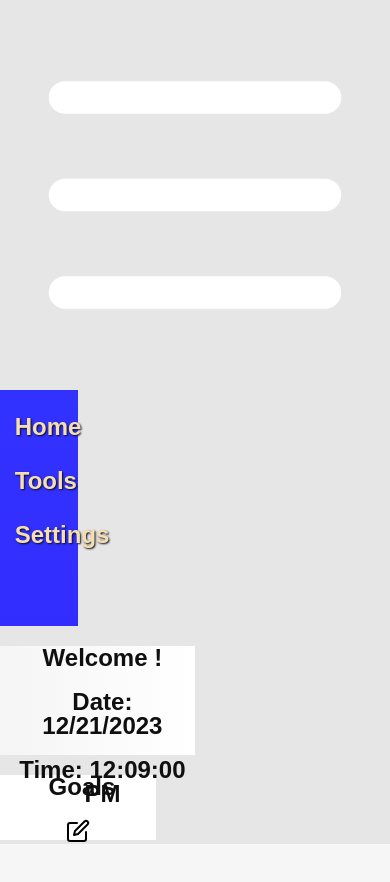
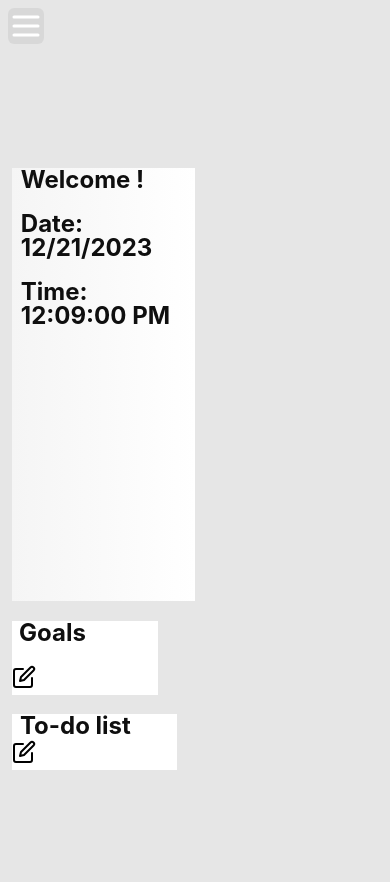
Before and after one commit to KuenVoid/Dashboard, a React (Vite) app: page / in a window 390 px wide. Shown: the top 882 px of the page. Before the commit the page ends 844 px from the top, so only its background shows below. Built offline with nearby package versions, Linux system fonts and the light colour scheme.

Commit message:
Added Animation, with Aid from GPT

```diff
--- a/src/App.jsx
+++ b/src/App.jsx
@@ -32,25 +32,23 @@ function App() {
   }, [bgcolour, menucolour, blockcolour]);
 
   const showmenu = () => {
-    if(menuleft == '0') {
+    const willOpen = menuleft !== '0';
+    // maintain previous inline states for compatibility
+    if (willOpen) {
+      setmenuleft('0');
+      setmenubutleft('22vw');
+      setpagewidth('80vw');
+    } else {
       setmenuleft('-20vw');
       setmenubutleft('2vw');
       setpagewidth('100vw');
-      setpagestransition('all 1s');
-
-      setTimeout(() => {
-        setpagestransition('');
-      }, 1000);
-    } else {
-      setmenuleft('0');
-      setmenubutleft('22vw');
-      setpagewidth('80vw');
-      setpagestransition('all 1s');
-
-      setTimeout(() => {
-        setpagestransition('');
-      }, 1000);
     }
+    setpagestransition('all 260ms ease');
+    // toggle the CSS-driven menu visibility
+    document.body.classList.toggle('menu-open', willOpen);
+    setTimeout(() => {
+      setpagestransition('');
+    }, 300);
   }
   const homepage = () => {
     if(homedisplay == 'block')return;
@@ -94,7 +92,7 @@ function App() {
   return (
     <div className="container" style={ {background: bgcolour} }>
       <img src={ Menulogo } alt="menu logo" id='menu' onClick={ showmenu } draggable='false' style={ {left: menubutleft, transition: pagestransition} }/>
-      <Menu left={menuleft} transition={pagestransition} background={menucolour} onHome={homepage} onTools={toolpage} onSettings={settingpage} />
+      <Menu background={menucolour} onHome={homepage} onTools={toolpage} onSettings={settingpage} />
       <Settings style={ {width: pagewidth, display: settingdisplay, transition: pagestransition} }/>
       <Home style={ {width: pagewidth, display: homedisplay, transition: pagestransition} }/>
       <Tools style= { {width: pagewidth, display: toolsdisplay, transition: pagestransition} }></Tools>
--- a/src/components/Menu.jsx
+++ b/src/components/Menu.jsx
@@ -1,8 +1,8 @@
 import React from 'react';
 
-const menu = ({ left, transition, background, onHome, onTools, onSettings }) => {
+const menu = ({ background, onHome, onTools, onSettings }) => {
   return (
-    <div className="menu" style={ {left: left, transition: transition, background: background} }>
+    <div className="menu" style={ background ? { background } : undefined }>
       <h2 onClick={ onHome }>Home</h2>
       <h2 onClick={ onTools }>Tools</h2>
       <h2 onClick={ onSettings }>Settings</h2>
--- a/src/styles.css
+++ b/src/styles.css
@@ -1,3 +1,8 @@
+/* styles.css — refactored to grid layout; merged App.md rules
+   - Menu column + pages column grid
+   - Removed absolute positioning where possible
+   - Kept variables and tokens at top
+*/
 :root {
   font-family: Inter, Avenir, Helvetica, Arial, sans-serif;
   font-size: 16px;
@@ -9,9 +14,10 @@
   --menucolor: linear-gradient(rgb(50, 50, 255), rgb(50, 45, 255));
   --blockcolor: #ffffff;
   --barcolor: #bfe1fa;
+  --menu-width: 20vw;
 
   color: #0f0f0f;
-  background-color: #f6f6f6;
+  background-color: var(--bgcolor);
 
   font-synthesis: none;
   text-rendering: optimizeLegibility;
@@ -22,158 +28,152 @@
   user-select: none;
   -webkit-user-select: none;
 }
-::-webkit-scrollbar {
-  width: 5px;
-  height: 5px;
-}
-::-webkit-scrollbar-thumb {
-  background: lightgrey;
-  border-radius: 18px;
-}
-.container {
-  width: 100vw;
-  height: 100vh;
-  padding-top: 0;
-  margin: 0;
-  display: flex;
-  flex-direction: column;
-  justify-content: center;
-  text-align: center;
-}
-.logo {
-  height: 6em;
-  padding: 1.5em;
-  will-change: filter;
-  transition: 0.75s;
-}
-.logo.tauri:hover {
-  filter: drop-shadow(0 0 2em #24c8db);
-}
-.row {
-  display: flex;
-  justify-content: center;
-}
-a {
-  font-weight: 500;
-  color: #646cff;
-  text-decoration: inherit;
-}
-a:hover {
-  color: #535bf2;
-}
-h1 {
-  text-align: center;
-}
-input,
-button {
-  border-radius: 8px;
-  border: 1px solid transparent;
-  padding: 0.6em 1.2em;
-  font-size: 1em;
-  font-weight: 500;
-  font-family: inherit;
-  color: #0f0f0f;
-  background-color: #ffffff;
-  transition: border-color 0.25s;
-  box-shadow: 0 2px 2px rgba(0, 0, 0, 0.2);
-}
-button {
-  cursor: pointer;
-}
-button:hover {
-  border-color: #396cd8;
-}
-button:active {
-  border-color: #396cd8;
-  background-color: #e8e8e8;
-}
-input,
-button {
-  outline: none;
-}
-#greet-input {
-  margin-right: 5px;
-}
 
-@media (prefers-color-scheme: dark) {
-  :root {
-    color: #0f0f0f;
-    background-color: #2f2f2f;
-  }
+/* Scrollbar */
+::-webkit-scrollbar { width: 6px; height: 6px; }
+::-webkit-scrollbar-thumb { background: lightgrey; border-radius: 18px; }
 
-  a:hover {
-    color: #24c8db;
-  }
+/* Global box-sizing */
+html { box-sizing: border-box; }
+*, *::after, *::before { box-sizing: inherit; }
 
-  input,
-  button {
-    color: #0f0f0f;
-    background-color: #ffffff;
-  }
-  button:active {
-    background-color: #0f0f0f69;
-  }
-}
-
-/* Below is custom styles: */
+/* Top-level grid: menu column + content column (menu hidden by default) */
 body {
   width: 100vw;
   height: 100vh;
   margin: 0;
-  font-family: sans-serif;
+  font-family: inherit;
   display: grid;
-  grid-template-columns: repeat(4, 1fr);
+  grid-template-columns: 0 1fr; /* collapsed menu by default */
   gap: 0;
-  text-align: left;
-}
-*, *::after, *::before {
-  box-sizing: inherit;
+  color: inherit;
+  background: var(--bgcolor);
+  transition: grid-template-columns 260ms ease;
 }
 
-/* menu css */
-.menu {
-  height: 100vh;
-  width: 20vw;
-  color: wheat;
-
-  h2 {
-    cursor: pointer;
-    text-shadow: 1px 1px 2px #0f0f0f;
-    margin-left: 2.5vw;
-    margin-right: 2.5vw;
-    padding: 5px;
-
-    &:hover {
-      background-color: rgb(223, 223, 223);
-      border-radius: 5px;
-    }
-  }
+/* Toggle class: when present the page allocates space for the menu */
+body.menu-open {
+  grid-template-columns: var(--menu-width) 1fr;
 }
 
-/* css for pages */
-.pages {
-  height: 92.5vh;
-  width: 40vw;
-  overflow: scroll;
+/* Menu */
+.menu, .Menu {
+  position: fixed;
+  left: 0;
+  top: 0;
+  width: var(--menu-width);
+  height: 100vh;
+  padding-top: 1vh;
+  background: var(--menucolor);
+  color: white;
+  display: flex;
+  flex-direction: column;
+  align-items: stretch;
+  transform: translateX(-100%); /* hidden off-screen */
+  transition: transform 260ms ease;
+  z-index: 50;
+  overflow-y: auto;
+}
+.menu h2, .Menu h2 {
+  cursor: pointer;
+  text-align: left;
+  margin: 0 2.5vw;
+  padding: 1vh 0.5vw;
+  user-select: none;
+}
+.menu h2:hover, .Menu h2:hover { background-color: rgba(255,255,255,0.08); border-radius: 5px; }
 
-  h2 {
-    margin-left: 5%;
-  }
-
-  &.blocks {
-    background-color: var(--blockcolor);
-  }
+/* Show menu when body has the toggle class */
+body.menu-open .menu,
+body.menu-open .Menu {
+  transform: translateX(0);
 }
 
-.welcome {
-  height: 50%;
-  width: 50%;
+/* Menu toggle button */
+#menu {
+  position: fixed;
+  left: 8px;
+  top: 8px;
+  z-index: 120;
+  width: 36px;
+  height: 36px;
+  display: inline-flex;
+  align-items: center;
+  justify-content: center;
+  background: rgba(0,0,0,0.06);
+  border-radius: 6px;
+  cursor: pointer;
+  border: none;
 }
-.goal {
-  width: 40%;
-  height: 30%;
+
+/* Pages/content area */
+.pages {
+  grid-column: 2;
+  grid-row: 1;
+  height: 100vh;
+  overflow: auto;
+  padding: 2vh 3vw;
+  background: transparent;
 }
-.todo {
-  width: 45%;
-  height: 30%;
+.pages.blocks, .blocks { background-color: var(--blockcolor); }
+.pages h2 { margin-left: 5%; }
+
+/* Common panels — use grid / flow/ flex instead of absolute when possible */
+.section {
+  background: var(--blockcolor);
+  padding: 1rem;
+  margin-bottom: 1.5rem;
+  border-radius: 6px;
 }
+
+/* Welcome, Goal, Todo layout */
+.welcome { width: 50%; height: auto; }
+.goal { width: 40%; height: auto; }
+.todo { width: 45%; height: auto; }
+.todo h2 { margin-bottom: 1%; }
+
+/* Editors */
+.edittodo .container { width: 29vw; height: 15vh; cursor: pointer; }
+.edittodo input { width: 25vw; margin-left: 1vw; margin-top: 1vh; }
+#editable { cursor: pointer; }
+.edittodo { max-height: 40vh; overflow-y: auto; }
+
+/* Animations */
+@keyframes editopen { 0%{height:0} 50%{height:20vh} 100%{height:40vh} }
+@keyframes editclose { 0%{height:40vh} 50%{height:20vh} 100%{height:0} }
+@keyframes inputclose1 { 0%{height:2.5vh} 100%{height:0} }
+@keyframes inputopen1 { 0%{height:0} 100%{height:2.5vh} }
+@keyframes goalopen { 0%{opacity:0} 100%{opacity:1} }
+@keyframes goalclose { 0%{opacity:1} 100%{opacity:0} }
+
+/* Controls */
+button, input { border-radius: 8px; border: 1px solid transparent; padding: 0.6em 1em; }
+button { cursor: pointer; }
+
+/* Misc components from App.md merged and adapted */
+.usersetting, .background, .luckydraw, .log, .inputcontainer, .activitymonitor {
+  background: var(--blockcolor);
+  padding: 1rem;
+  border-radius: 6px;
+}
+.usersetting { width: 25vw; }
+.background { width: 20%; }
+.colordisplay { width: 2.5vh; height: 2.5vh; border-radius: 50%; margin-left: 2vw; }
+.colorcontainer { display:flex; gap:0.5rem; }
+.luckydraw { width: 40%; height: 30vh; }
+.drawinput { width: 100%; height: 20vh; background-color: blue; }
+.log { width: 40%; }
+.inputcontainer { width: 12.5vw; }
+.activitymonitor { width: 30vw; height: 35vh; }
+
+.progressinputs { margin-top: 1.5vh; margin-left: 0; }
+.progressinputs input { margin-right: 2vw; }
+.bars { margin-top: 2vh; }
+.bar { height: 6vh; font-family: sans-serif; text-align: end; font-size: 1.5vh; }
+
+/* Small screens fallback */
+@media (max-width: 900px) {
+  :root { --menu-width: 240px; }
+  body { grid-template-columns: 1fr; }
+  .menu, .Menu { height: auto; position: sticky; top:0; }
+}
```
Also changed, not shown: src/App.md (deleted, +0 -285 lines).
